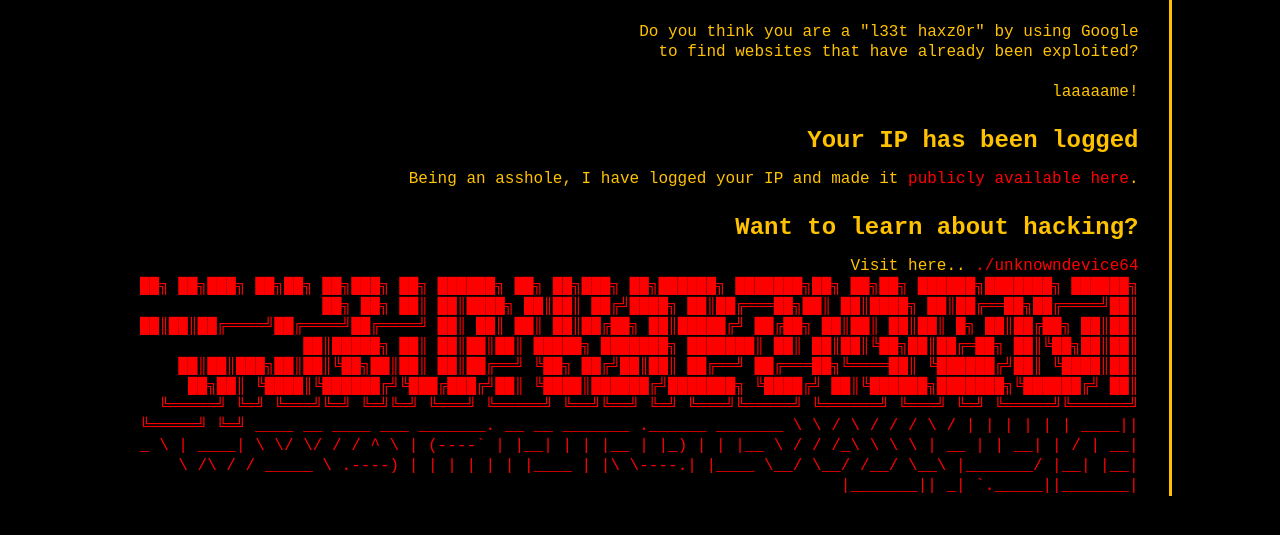
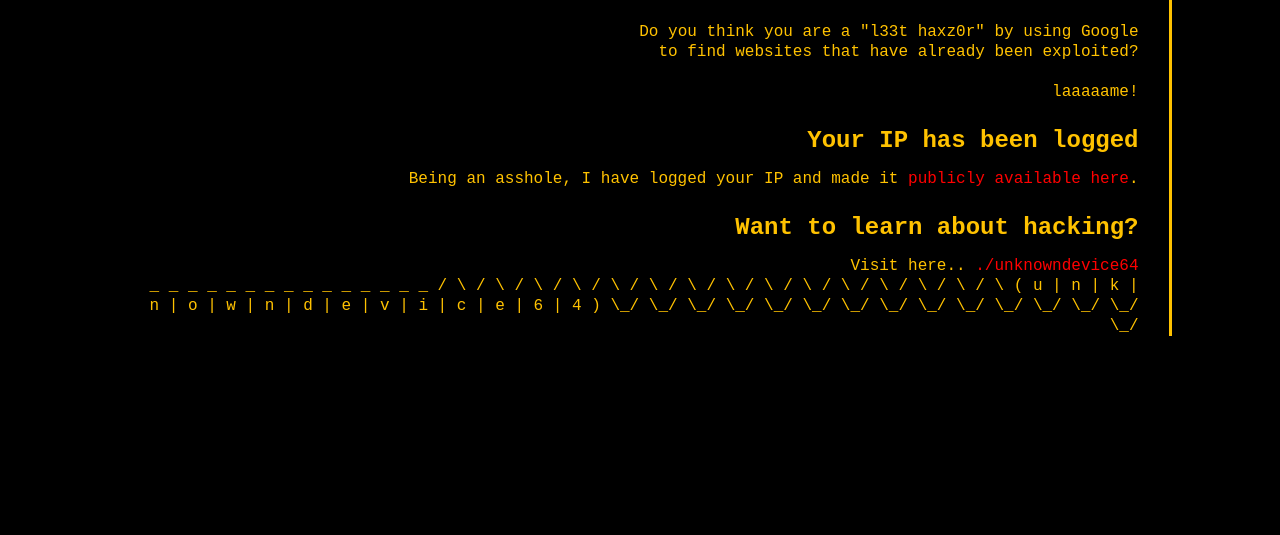
Before and after one commit to unknowndevice64/c99, a plain HTML site: page c99.html in a window 1280 px wide. Shown: the part 275-810 px from the top of the page. Drawn offline with Linux system fonts and the light colour scheme.

Commit message:
Update c99.html

```diff
--- a/c99.html
+++ b/c99.html
@@ -1,4 +1,23 @@
 <DOCTYPE html>
+<!--
+██╗   ██╗███╗   ██╗██╗  ██╗███╗   ██╗ ██████╗ ██╗    ██╗███╗   ██╗██████╗ ███████╗██╗   ██╗██╗ ██████╗███████╗ ██████╗ ██╗  ██╗
+██║   ██║████╗  ██║██║ ██╔╝████╗  ██║██╔═══██╗██║    ██║████╗  ██║██╔══██╗██╔════╝██║   ██║██║██╔════╝██╔════╝██╔════╝ ██║  ██║
+██║   ██║██╔██╗ ██║█████╔╝ ██╔██╗ ██║██║   ██║██║ █╗ ██║██╔██╗ ██║██║  ██║█████╗  ██║   ██║██║██║     █████╗  ███████╗ ███████║
+██║   ██║██║╚██╗██║██╔═██╗ ██║╚██╗██║██║   ██║██║███╗██║██║╚██╗██║██║  ██║██╔══╝  ╚██╗ ██╔╝██║██║     ██╔══╝  ██╔═══██╗╚════██║
+╚██████╔╝██║ ╚████║██║  ██╗██║ ╚████║╚██████╔╝╚███╔███╔╝██║ ╚████║██████╔╝███████╗ ╚████╔╝ ██║╚██████╗███████╗╚██████╔╝     ██║
+ ╚═════╝ ╚═╝  ╚═══╝╚═╝  ╚═╝╚═╝  ╚═══╝ ╚═════╝  ╚══╝╚══╝ ╚═╝  ╚═══╝╚═════╝ ╚══════╝  ╚═══╝  ╚═╝ ╚═════╝╚══════╝ ╚═════╝      ╚═╝
+
+
+                        ____    __    ____  ___           _______.    __    __   _______ .______       _______
+                        \   \  /  \  /   / /   \         /       |   |  |  |  | |   ____||   _  \     |   ____|
+                         \   \/    \/   / /  ^  \       |   (----`   |  |__|  | |  |__   |  |_)  |    |  |__
+                          \            / /  /_\  \       \   \       |   __   | |   __|  |      /     |   __|
+                           \    /\    / /  _____  \  .----)   |      |  |  |  | |  |____ |  |\  \----.|  |____
+                            \__/  \__/ /__/     \__\ |_______/       |__|  |__| |_______|| _| `._____||_______|
+
+
+
+-->
 <html lang="en">
 <head>
 	<title>c99.php - phpshell</title>
@@ -45,25 +64,12 @@
 		<p>Being an asshole, I have logged your IP and made it <a href="c99log.txt">publicly available here</a>.</p>
 
 		<h2>Want to learn about hacking?</h2>
-		<p>Visit here.. <a href="https://www.youtube.com/c/hackntech" target="blank">./unknowndevice64 </a><br /><a href="#">
-██╗   ██╗███╗   ██╗██╗  ██╗███╗   ██╗ ██████╗ ██╗    ██╗███╗   ██╗██████╗ ███████╗██╗   ██╗██╗ ██████╗███████╗ ██████╗ ██╗  ██╗
-██║   ██║████╗  ██║██║ ██╔╝████╗  ██║██╔═══██╗██║    ██║████╗  ██║██╔══██╗██╔════╝██║   ██║██║██╔════╝██╔════╝██╔════╝ ██║  ██║
-██║   ██║██╔██╗ ██║█████╔╝ ██╔██╗ ██║██║   ██║██║ █╗ ██║██╔██╗ ██║██║  ██║█████╗  ██║   ██║██║██║     █████╗  ███████╗ ███████║
-██║   ██║██║╚██╗██║██╔═██╗ ██║╚██╗██║██║   ██║██║███╗██║██║╚██╗██║██║  ██║██╔══╝  ╚██╗ ██╔╝██║██║     ██╔══╝  ██╔═══██╗╚════██║
-╚██████╔╝██║ ╚████║██║  ██╗██║ ╚████║╚██████╔╝╚███╔███╔╝██║ ╚████║██████╔╝███████╗ ╚████╔╝ ██║╚██████╗███████╗╚██████╔╝     ██║
- ╚═════╝ ╚═╝  ╚═══╝╚═╝  ╚═╝╚═╝  ╚═══╝ ╚═════╝  ╚══╝╚══╝ ╚═╝  ╚═══╝╚═════╝ ╚══════╝  ╚═══╝  ╚═╝ ╚═════╝╚══════╝ ╚═════╝      ╚═╝
-
-
-                        ____    __    ____  ___           _______.    __    __   _______ .______       _______
-                        \   \  /  \  /   / /   \         /       |   |  |  |  | |   ____||   _  \     |   ____|
-                         \   \/    \/   / /  ^  \       |   (----`   |  |__|  | |  |__   |  |_)  |    |  |__
-                          \            / /  /_\  \       \   \       |   __   | |   __|  |      /     |   __|
-                           \    /\    / /  _____  \  .----)   |      |  |  |  | |  |____ |  |\  \----.|  |____
-                            \__/  \__/ /__/     \__\ |_______/       |__|  |__| |_______|| _| `._____||_______|
-
-
-
-		</a></p>
+		<p>Visit here.. <a href="https://www.youtube.com/c/hackntech" target="blank">./unknowndevice64 </a><br />
+   _   _   _   _   _   _   _   _   _   _   _   _   _   _   _
+  / \ / \ / \ / \ / \ / \ / \ / \ / \ / \ / \ / \ / \ / \ / \
+ ( u | n | k | n | o | w | n | d | e | v | i | c | e | 6 | 4 )
+  \_/ \_/ \_/ \_/ \_/ \_/ \_/ \_/ \_/ \_/ \_/ \_/ \_/ \_/ \_/
+</p>
 	</div>
 </body>
 </html>
```
